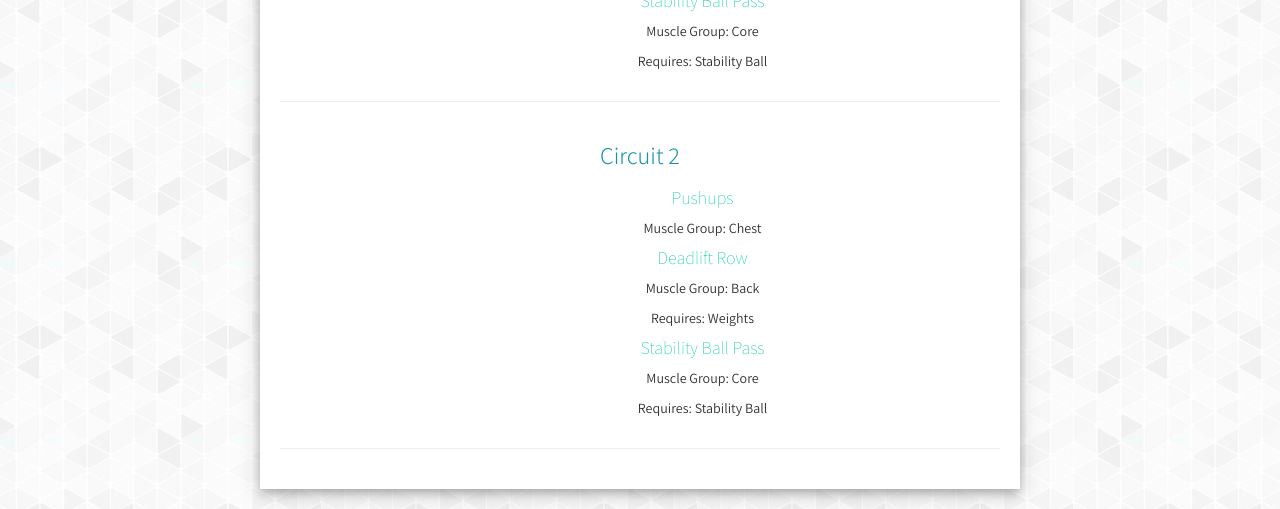
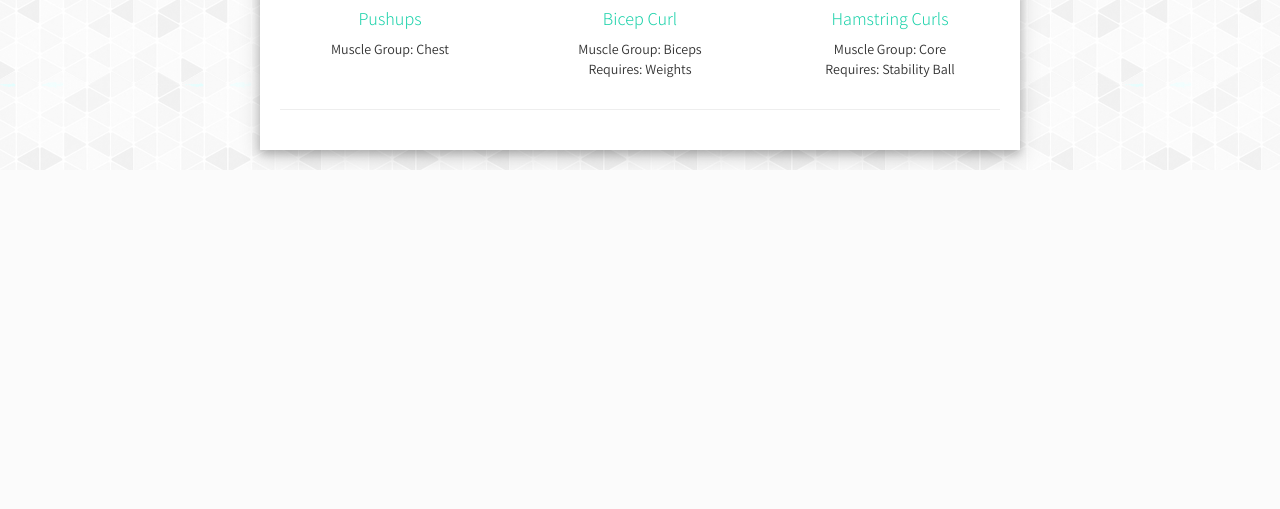
Before and after one commit to MaggieAHewitt/Circuit_Workout_Generator, a Flask app: page / in a window 1280 px wide. Shown: the part 1176-1685 px from the top of the page. After the commit the page ends 1346 px from the top, so only its background shows below. Run offline with Flask 2, Linux system fonts and the light colour scheme; some libraries are stand-ins or nearby versions.

Commit message:
Fixed formatting issues. Added exercise icons.

```diff
--- a/static/css/customStyles.css
+++ b/static/css/customStyles.css
@@ -13,13 +13,28 @@ h2{
 }
 
 h3 {
+  width: 70%;
+  margin: .7em auto;
+  overflow: hidden;
+  text-align: center;
   font-weight:300;
-  text-align: center;
-  color:#1990A9;
+  color:#FFBE63;
+}
+
+h3:before, h3:after {
+  content: "";
+  display: inline-block;
+  width: 50%;
+  margin: 0 .5em 0 -55%;
+  vertical-align: middle;
+  border-bottom: 1px solid #FFBE63;
+}
+h3:after {
+  margin: 0 -55% 0 .5em;
 }
 
 h4 {
-  font-weight:200;
+  font-weight:300;
   text-align: center;
   color: #19D1A9;
 }
@@ -37,14 +52,10 @@ h4 {
   margin-bottom:40px;
 }
 
-.header-img-container{
-  width:50%;
-  margin-left:auto;
-  margin-right: auto;
-}
-
-.header-img{
-  width:100%;
+.header-img img{
+  display:block;
+  margin: auto;
+  width: 300px;
 }
 
 .section {
@@ -55,7 +66,7 @@ h4 {
 .section-header {
   text-align: center;
   color: white;
-  background-color:#FFBE63;
+  background-color:#19D1A9;
   border-bottom:1px dashed #ffffff;
 }
 
@@ -76,6 +87,15 @@ h4 {
   text-align:center;
 }
 
+.exercise-icon{
+  max-width:150px;
+  margin:auto;
+}
+
+.exercise-icon img{
+  width:100%;
+}
+
 .btn-primary{
   background-color:#19D1A9;
   border:1px solid #8BEFD9;
--- a/templates/index.html
+++ b/templates/index.html
@@ -96,11 +96,17 @@
                 <h3>Circuit 1</h3>
                 <div class="exercises">
                   <div class="exercise col-lg-4">
+                    <div class="exercise-icon">
+                      <img  src="/static/svg/yoga_mat.svg"/>
+                    </div>
                     <h4>Pushups</h4>
                     <p>Muscle Group: Chest</p>
                   </div>
 
                   <div class="exercise col-lg-4">
+                    <div class="exercise-icon">
+                      <img src="/static/svg/dumbbell.svg"/>
+                    </div>
                     <h4>Deadlift Row</h4>
                     <p>
                       Muscle Group: Back <br/>
@@ -109,6 +115,9 @@
                   </div>
 
                   <div class="exercise col-lg-4">
+                    <div class="exercise-icon">
+                      <img src="/static/svg/stability_ball.svg"/>
+                    </div>
                     <h4>Stability Ball Pass</h4>
                     <p>
                       Muscle Group: Core <br/>
@@ -122,53 +131,41 @@
 
               <div class="circuit row">
                 <h3>Circuit 2</h3>
-
-                <div class="exercises col-lg-10 col-lg-offset-2">
-                  <div class="exercise">
+                <div class="exercises">
+                  <div class="exercise col-lg-4">
+                    <div class="exercise-icon">
+                      <img src="/static/svg/yoga_mat.svg"/>
+                    </div>
                     <h4>Pushups</h4>
                     <p>Muscle Group: Chest</p>
                   </div>
 
-                  <div class="exercise">
-                    <h4>Deadlift Row</h4>
-                    <p>Muscle Group: Back</p>
-                    <p>Requires: Weights</p>
+                  <div class="exercise col-lg-4">
+                    <div class="exercise-icon">
+                      <img src="/static/svg/dumbbell.svg"/>
+                    </div>
+                    <h4>Bicep Curl </h4>
+                    <p>
+                      Muscle Group: Biceps <br/>
+                      Requires: Weights
+                    </p>
                   </div>
 
-                  <div class="exercise">
-                    <h4>Stability Ball Pass</h4>
-                    <p>Muscle Group: Core</p>
-                    <p>Requires: Stability Ball</p>
+                  <div class="exercise col-lg-4">
+                    <div class="exercise-icon">
+                      <img src="/static/svg/exercise_machine.svg"/>
+                    </div>
+                    <h4>Hamstring Curls</h4>
+                    <p>
+                      Muscle Group: Core <br/>
+                      Requires: Stability Ball
+                    </p>
                   </div>
                 </div>
               </div>
 
               <hr>
 
-              <div class="circuit row">
-                <h3>Circuit 2</h3>
-
-                <div class="exercises col-lg-10 col-lg-offset-2">
-                  <div class="exercise">
-                    <h4>Pushups</h4>
-                    <p>Muscle Group: Chest</p>
-                  </div>
-
-                  <div class="exercise">
-                    <h4>Deadlift Row</h4>
-                    <p>Muscle Group: Back</p>
-                    <p>Requires: Weights</p>
-                  </div>
-
-                  <div class="exercise">
-                    <h4>Stability Ball Pass</h4>
-                    <p>Muscle Group: Core</p>
-                    <p>Requires: Stability Ball</p>
-                  </div>
-                </div>
-              </div>
-
-              <hr>
           </div>
         </div><!-- section-content -->
       </div> <!-- Container -->
```
Also changed, not shown: static/images/banner.png, static/svg/all_icons.svg (added), static/svg/banner.svg (renamed from static/images/banner.svg), static/svg/dumbbell.svg (added), static/svg/exercise_machine.svg (added), static/svg/stability_ball.svg (added), static/svg/yoga_mat.svg (added).
